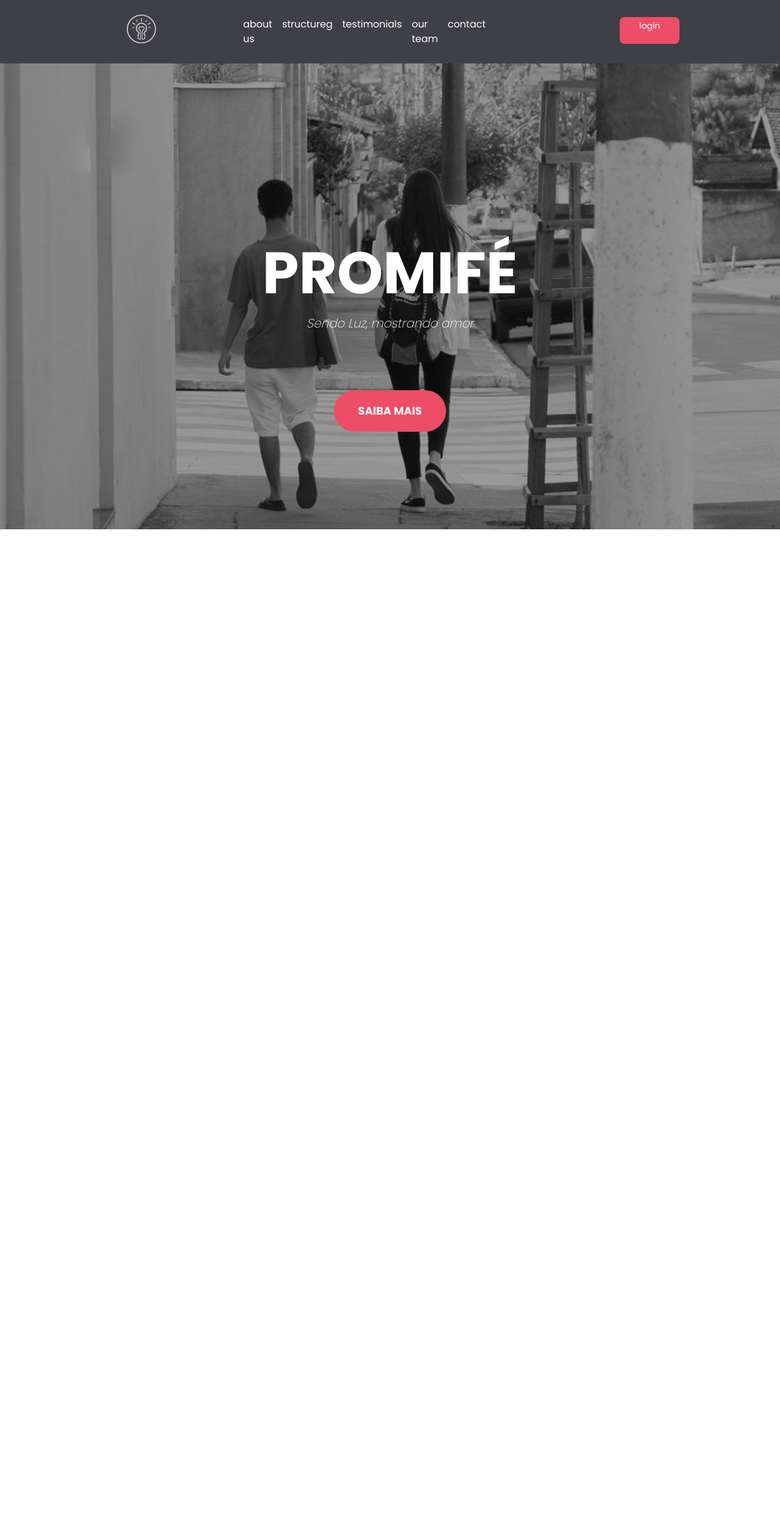
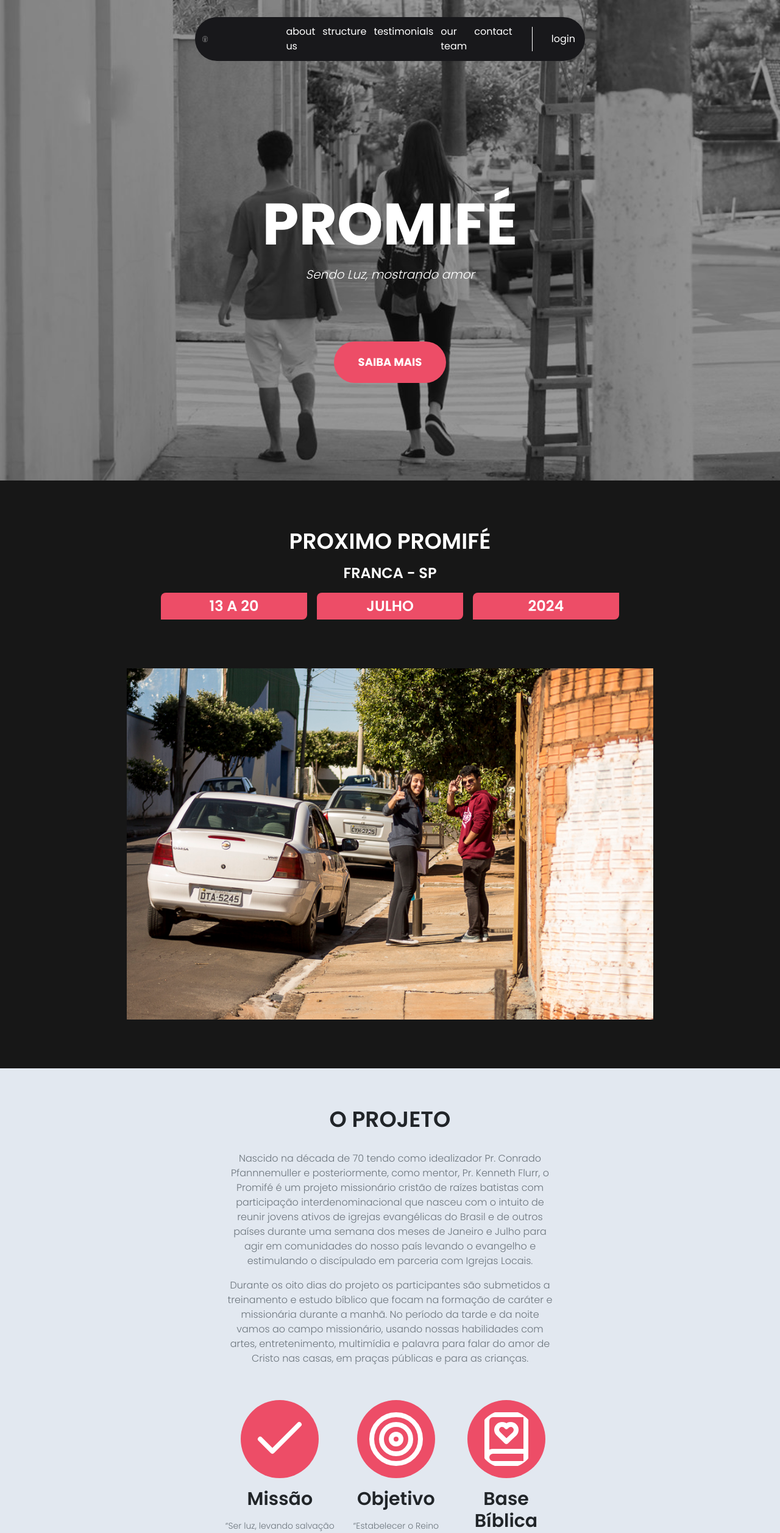
Before and after one commit to GuilhermeLD/promife, a React (Vite) app: page / in a window 1280 px wide. Shown: the top 2514 px of the page at 61% size. Before the commit the page ends 880 px from the top, so only its background shows below. Built offline with nearby package versions, Linux system fonts and the light colour scheme.

Commit message:
add dateEvent and about project

```diff
--- a/index.html
+++ b/index.html
@@ -6,8 +6,8 @@
     <meta name="viewport" content="width=device-width, initial-scale=1.0" />
     <title>Promife</title>
     <link rel="preconnect" href="https://fonts.googleapis.com">
-<link rel="preconnect" href="https://fonts.gstatic.com" crossorigin>
-<link href="https://fonts.googleapis.com/css2?family=Poppins:wght@100;200;400;500;700&display=swap" rel="stylesheet">
+    <link rel="preconnect" href="https://fonts.gstatic.com" crossorigin>
+    <link href="https://fonts.googleapis.com/css2?family=Poppins:wght@300;400;500;600;700&display=swap" rel="stylesheet">
   </head>
   <body>
     <div id="root"></div>
--- a/package.json
+++ b/package.json
@@ -11,13 +11,17 @@
   },
   "dependencies": {
     "gsap": "^3.12.5",
+    "lucide": "^0.334.0",
+    "lucide-react": "^0.334.0",
     "react": "^18.2.0",
-    "react-dom": "^18.2.0"
+    "react-dom": "^18.2.0",
+    "react-headroom": "^3.2.1"
   },
   "devDependencies": {
     "@rocketseat/eslint-config": "^2.1.0",
     "@types/react": "^18.2.43",
     "@types/react-dom": "^18.2.17",
+    "@types/react-headroom": "^3.2.3",
     "@typescript-eslint/eslint-plugin": "^6.14.0",
     "@typescript-eslint/parser": "^6.14.0",
     "@vitejs/plugin-react": "^4.2.1",
--- a/src/App.tsx
+++ b/src/App.tsx
@@ -1,12 +1,16 @@
 import Header from './components/Header.tsx'
 import Hero from './components/Hero.tsx'
+import NextEvent from './components/NextEvent.tsx'
+import Project from './components/Project.tsx'
 
 function App() {
   return (
     <>
       <Header />
-      <main className="mt-20 h-100">
+      <main className="h-max">
         <Hero />
+        <NextEvent />
+        <Project />
       </main>
     </>
   )
--- a/src/components/ButtonLogin.tsx
+++ b/src/components/ButtonLogin.tsx
@@ -1,8 +1,8 @@
 function ButtonLogin() {
   return (
-    <button className="flex ml-10 px-8 pt-1 mb-3 mt-2 text-sm  font-normal rounded-lg text-white bg-primary hover:bg-secondary">
-      <p>login</p>
-    </button>
+    <a href="" className="hover:text-primary">
+      contact
+    </a>
   )
 }
 
--- a/src/components/Header.tsx
+++ b/src/components/Header.tsx
@@ -1,25 +1,19 @@
-import ButtonLogin from './ButtonLogin'
-
 function Header() {
   return (
-    <header
-      className="nav h-18 w-full flex fixed top-0 px-[100] py-5 bg-zinc-700 justify-center"
-      id="nav"
-    >
-      <div className="flex-1 px-12 text-white uppercase pt-1">
+    <header className=" flex items-center justify-between fixed top-7 left-1/2 -translate-x-1/2 rounded-full bg-zinc-900 py-3 pl-3 pr-4">
+      <div>
         <img
           src="./public/img/logo-white.png"
           alt="Logo"
-          className="w-12 ml-40"
+          className="w-12"
         ></img>
-        {/* <h1>Promife</h1> */}
       </div>
-      <div className="flex flex-1 text-white gap-4 py-2 ">
+      <div className="flex text-white gap-3 ml-32">
         <a href="" className="hover:text-primary hover:border-">
           about us
         </a>
         <a href="" className="hover:text-primary">
-          structureg
+          structure
         </a>
         <a href="" className="hover:text-primary">
           testimonials
@@ -31,8 +25,11 @@ function Header() {
           contact
         </a>
       </div>
-      <div className="flex flex-1 pl-[180px]">
-        <ButtonLogin />
+      <div className="h-10 w-px mx-8 bg-white"></div>
+      <div>
+        <a href="" className="text-white hover:text-primary">
+          login
+        </a>
       </div>
     </header>
   )
--- a/src/components/Hero.tsx
+++ b/src/components/Hero.tsx
@@ -19,7 +19,7 @@ function Hero() {
       title,
       {
         opacity: 0,
-        y: 100,
+        y: -100,
       },
       {
         opacity: 1,
--- /dev/null
+++ b/src/components/NextEvent.tsx
@@ -0,0 +1,26 @@
+function nextEvent() {
+  return (
+    <div className="h-auto flex flex-col items-center py-20 px-52 bg-date ">
+      <div className="font-semibold uppercase text-white  flex flex-col content-center">
+        <span className="text-4xl pb-4">Proximo Promifé</span>
+        <p className="flex justify-center text-2xl pb-4">Franca - SP</p>
+      </div>
+      <div className="flex gap-4 text-white font-semibold text-2xl uppercase grid-rows-3 pb-20">
+        <p className="flex items-center justify-center text-center rounded-tl-lg rounded-br-lg bg-primary h-11 w-60">
+          13 a 20
+        </p>
+        <p className="flex items-center justify-center text-center rounded-tl-lg rounded-br-lg bg-primary h-11 w-60">
+          julho
+        </p>
+        <p className="flex items-center justify-center text-center rounded-tl-lg rounded-br-lg bg-primary h-11 w-60">
+          2024
+        </p>
+      </div>
+      <div className="">
+        <img src="./public/img/promi-bg2.jpg" alt="" />
+      </div>
+    </div>
+  )
+}
+
+export default nextEvent
--- /dev/null
+++ b/src/components/Project.tsx
@@ -0,0 +1,60 @@
+import { Check, Target, BookHeart } from 'lucide-react'
+
+function Project() {
+  return (
+    <div className="flex flex-col items-center bg-slate-200 py-16 px-72 text-center">
+      <h2 className="uppercase text-title font-semibold text-4xl pb-8">
+        O Projeto
+      </h2>
+      <span className="text-text font-light px-20">
+        Nascido na década de 70 tendo como idealizador Pr. Conrado Pfannnemuller
+        e posteriormente, como mentor, Pr. Kenneth Flurr, o Promifé é um projeto
+        missionário cristão de raízes batistas com participação
+        interdenominacional que nasceu com o intuito de reunir jovens ativos de
+        igrejas evangélicas do Brasil e de outros países durante uma semana dos
+        meses de Janeiro e Julho para agir em comunidades do nosso país levando
+        o evangelho e estimulando o discípulado em parceria com Igrejas Locais.
+      </span>
+      <span className="text-text font-light py-4 px-20">
+        Durante os oito dias do projeto os participantes são submetidos a
+        treinamento e estudo bíblico que focam na formação de caráter e
+        missionária durante a manhã. No período da tarde e da noite vamos ao
+        campo missionário, usando nossas habilidades com artes, entretenimento,
+        multimídia e palavra para falar do amor de Cristo nas casas, em praças
+        públicas e para as crianças.
+      </span>
+      <div className="flex justify-center  pt-10 px-20 gap-7">
+        <div className="flex flex-col items-center gap-4">
+          <Check className="text-white bg-primary size-32 p-4 rounded-full" />
+          <span className="text-title text-3xl font-semibold">Missão</span>
+          <p className="text-text font-light text-sm text-center">
+            “Ser luz, levando salvação em Cristo Jesus, edificando, discipulando
+            e servindo pessoas, mostrando amor prático através do evangelismo e
+            da plantação de igreja”.
+          </p>
+        </div>
+        <div className="flex flex-col items-center gap-4">
+          <Target className="text-white bg-primary size-32 p-4 rounded-full" />
+          <span className="text-title text-3xl font-semibold">Objetivo </span>
+          <p className="text-text font-light text-sm text-center">
+            “Estabelecer o Reino de Deus sobre os lugares em que o Promifé
+            passar e transformar a vida de todos os envolvidos no projeto”.
+          </p>
+        </div>
+        <div className="flex flex-col items-center gap-4">
+          <BookHeart className="text-white bg-primary size-32 p-4 rounded-full" />
+          <span className="text-title text-3xl font-semibold">
+            Base Bíblica
+          </span>
+          <p className="text-text font-light text-sm text-center">
+            “Assim brilhe a luz de vocês diante dos homens, para que vejam as
+            suas boas obras e glorifiquem ao Pai de vocês, que está nos céus”.
+            Mateus 5:16
+          </p>
+        </div>
+      </div>
+    </div>
+  )
+}
+
+export default Project
--- a/tailwind.config.js
+++ b/tailwind.config.js
@@ -7,12 +7,16 @@ export default {
         primary: '#ed4d67',
         secondary: '#C53E54',
         blur: 'rgba(0, 0, 0, .4)',
+        date: '#171717',
+        title: '#212529',
+        text: '#6C757D',
       },
       fontFamily: {
         sans: 'Poppins',
       },
       backgroundImage: {
         home: "url('/img/promi-bg.jpg')",
+        home2: "url('/img/promi-bg2.jpg')",
       },
     },
   },
```
Also changed, not shown: public/img/promi-bg2.jpg (added), 1 other file (tests, documents, lock files or other folders).
